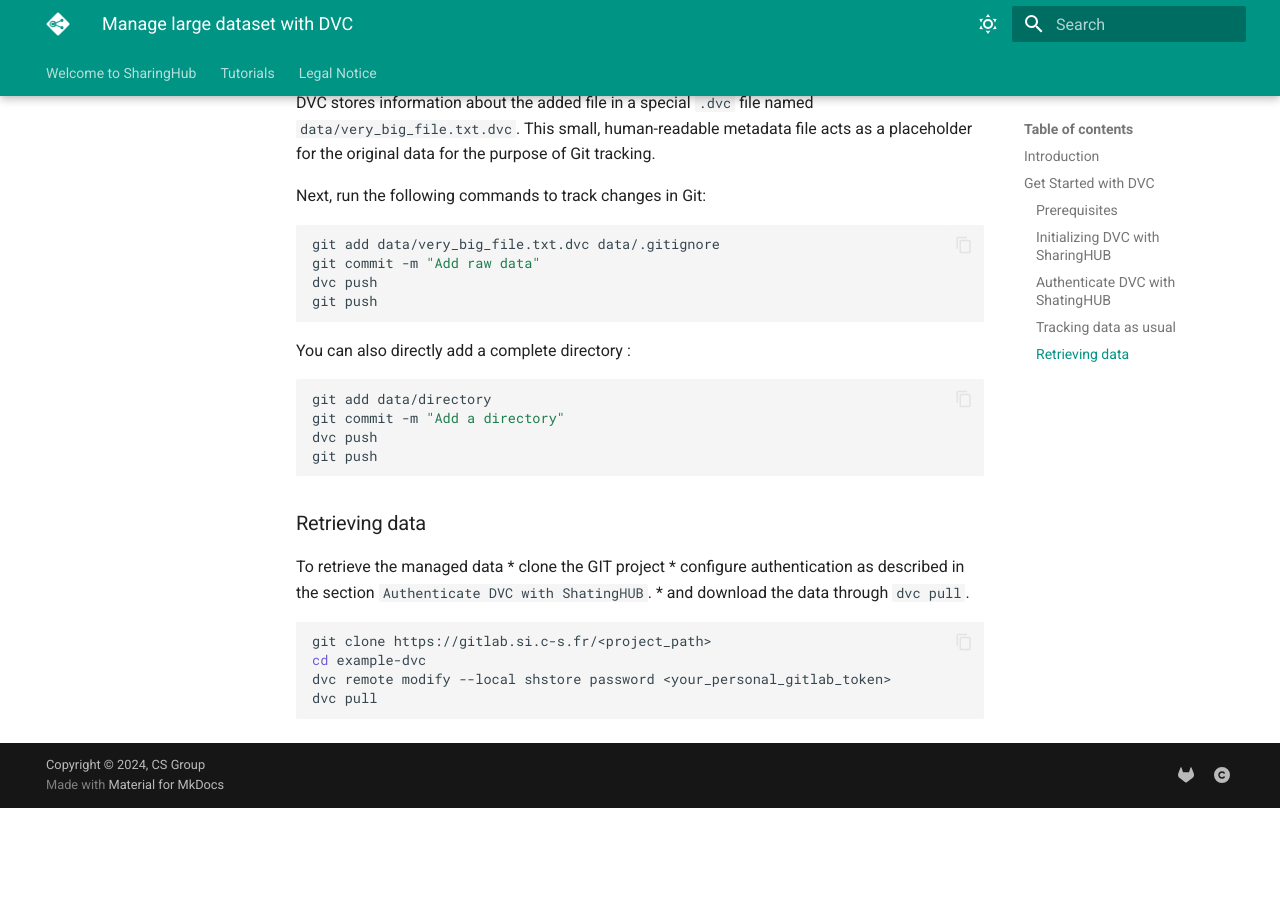
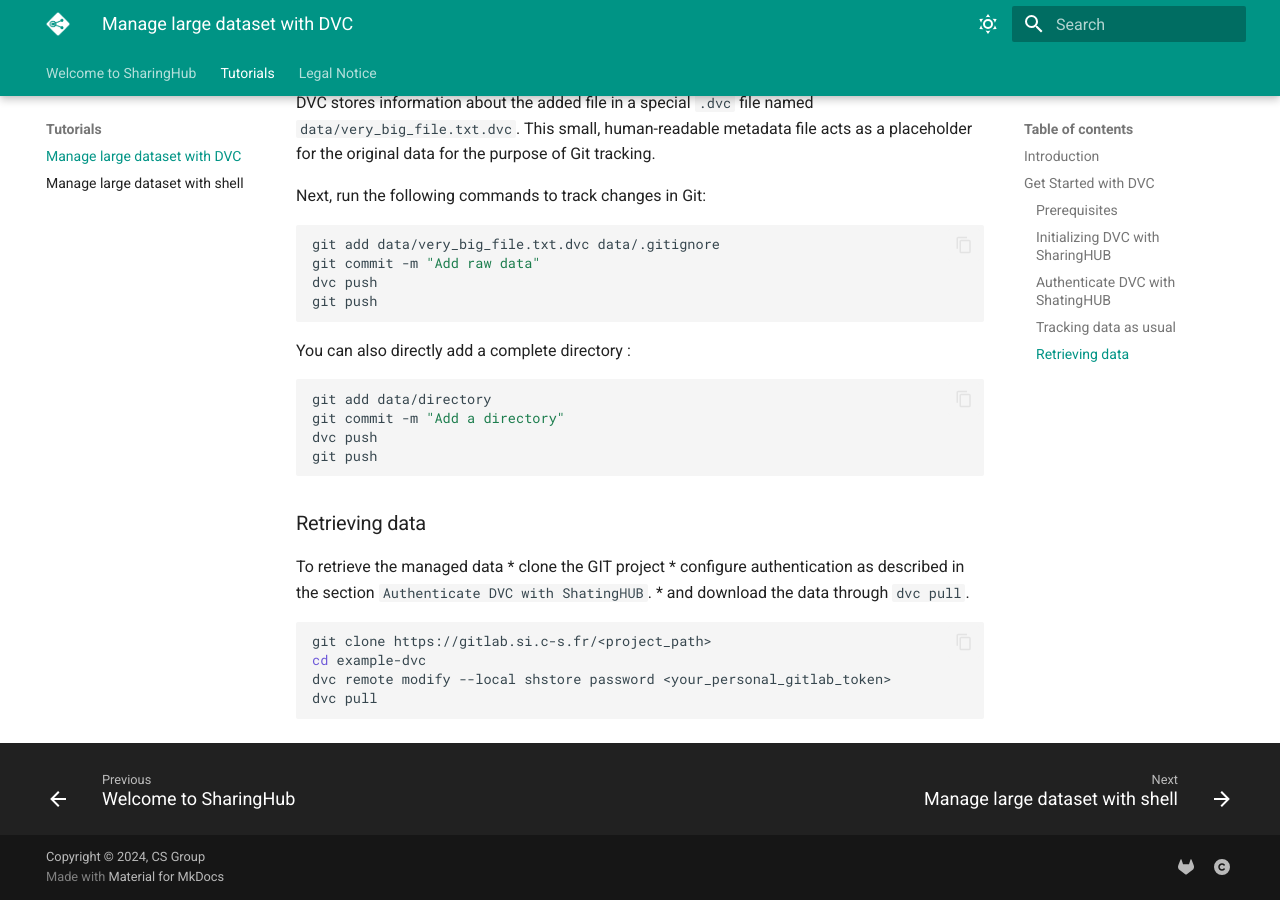
Before and after one commit to csgroup-oss/sharinghub-server, an MkDocs documentation site: the page built from docs/src/tutorials/manage_dataset_with_dvc.md, in a window 1280 px wide and 900 px high, scrolled down 1814 px. Built offline with MkDocs 1.6.1 and Material for MkDocs 9.7.7, drawn with Linux system fonts in a browser that asks for light colours; before the commit the page ends 2622 px from its top, so only the background shows below that.

````diff
--- a/docs/mkdocs.yml
+++ b/docs/mkdocs.yml
@@ -72,7 +72,8 @@ markdown_extensions:
 
 # Plugins
 plugins:
-  - macros
+  - macros:
+      render_by_default: false
   - search:
       lang: en
   - tags
@@ -82,11 +83,12 @@ plugins:
 nav:
   - index.md
   - Tutorials:
-    - tutorials/manage_large_dataset.md
+      - tutorials/manage_dataset_with_dvc.md
+      - tutorials/manage_dataset_with_shell.md
   - Legal Notice:
-    - legal/terms-of-service.md
-    - legal/privacy.md
-    - legal/about-us.md
+      - legal/terms-of-service.md
+      - legal/privacy.md
+      - legal/about-us.md
 
 # Footer links
 extra:
--- a/docs/src/tutorials/manage_dataset_with_shell.md
+++ b/docs/src/tutorials/manage_dataset_with_shell.md
@@ -1,4 +1,4 @@
-# Manage large dataset
+# Manage large dataset with shell
 
 ## Introduction
 
@@ -44,7 +44,9 @@ To facilitate the upload of complex tree structures, the "upload_to_sharinghub.s
 upload_to_sharinghub.sh <dir_path_to_upload> <project_id>
 ```
 
-```shell upload_to_sharinghub.sh
+upload_to_sharinghub.sh:
+
+```shell
 #!/bin/bash
 
 urlencode() {
````
